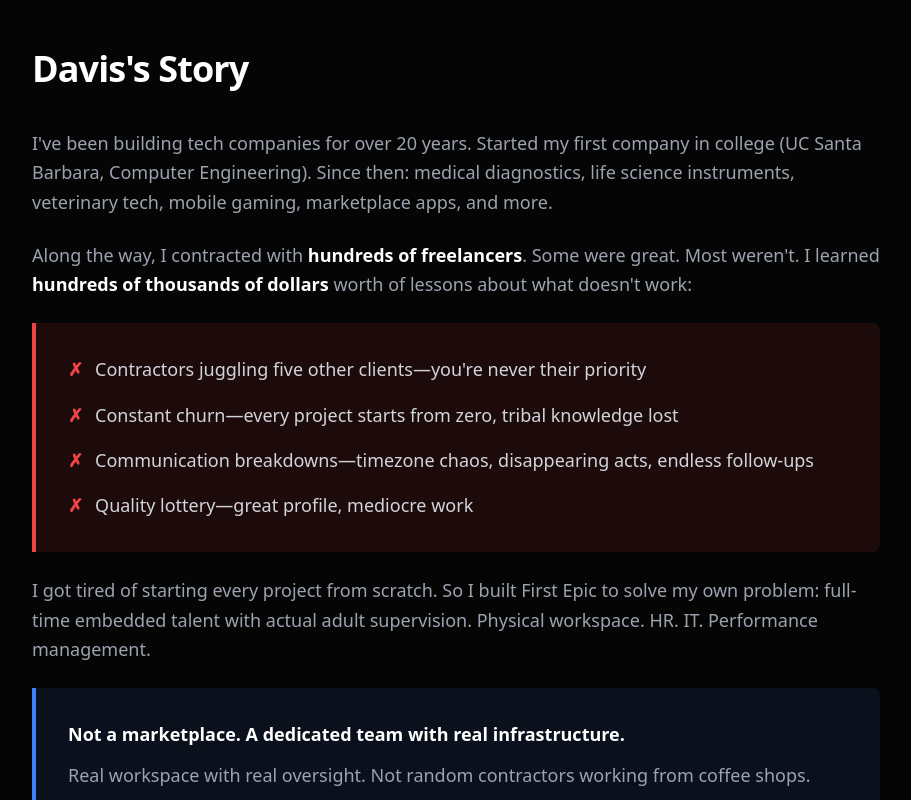
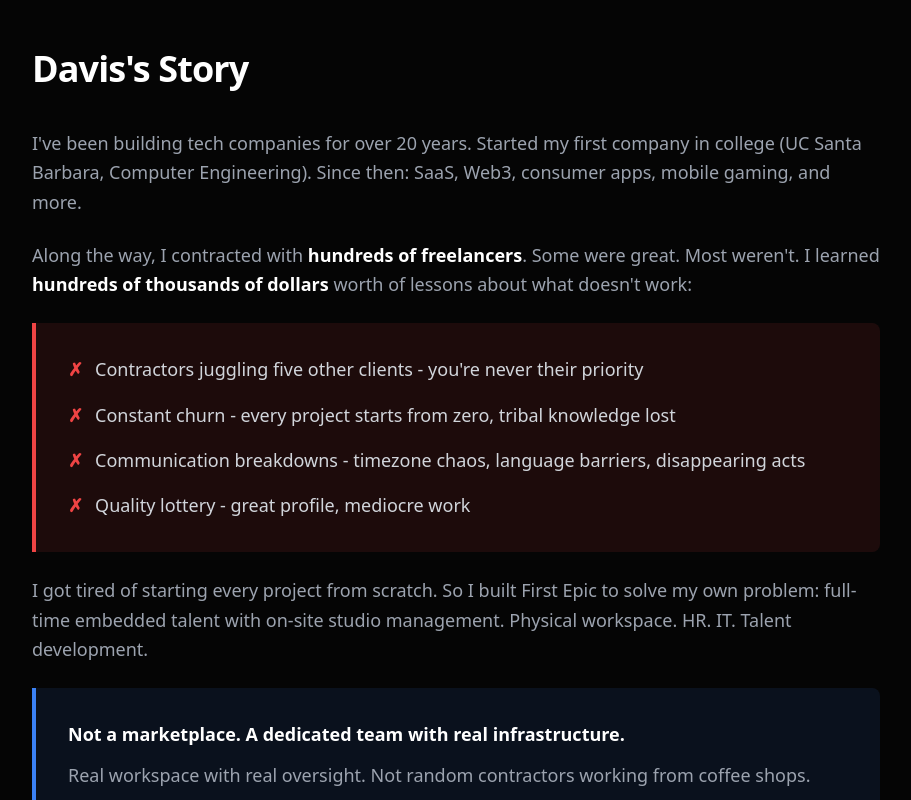
Before and after one commit to First-Epic/firstepic-website, a Next.js app: page /about in a window 1280 px wide. Shown: the part 480-1280 px from the top of the page, without its empty margins (184-1095 px from the left). Built offline with nearby package versions, Linux system fonts and the light colour scheme.

Commit message:
Davis feedback: stat, tagline, industries, dashes, terminology updates

```diff
--- a/app/about/page.tsx
+++ b/app/about/page.tsx
@@ -36,7 +36,7 @@ export default function About() {
           <h2 className="text-3xl md:text-4xl font-bold mb-10 text-white tracking-tight">Davis&apos;s Story</h2>
           <div className="space-y-6 text-lg text-gray-400 leading-relaxed">
             <p>
-              I&apos;ve been building tech companies for over 20 years. Started my first company in college (UC Santa Barbara, Computer Engineering). Since then: medical diagnostics, life science instruments, veterinary tech, mobile gaming, marketplace apps, and more.
+              I&apos;ve been building tech companies for over 20 years. Started my first company in college (UC Santa Barbara, Computer Engineering). Since then: SaaS, Web3, consumer apps, mobile gaming, and more.
             </p>
             <p>
               Along the way, I contracted with <strong className="text-white">hundreds of freelancers</strong>. Some were great. Most weren&apos;t. I learned <strong className="text-white">hundreds of thousands of dollars</strong> worth of lessons about what doesn&apos;t work:
@@ -46,25 +46,25 @@ export default function About() {
               <ul className="space-y-4 text-gray-300">
                 <li className="flex items-start gap-3">
                   <span className="text-red-500 flex-shrink-0 font-bold">✗</span>
-                  <span>Contractors juggling five other clients—you&apos;re never their priority</span>
+                  <span>Contractors juggling five other clients - you&apos;re never their priority</span>
                 </li>
                 <li className="flex items-start gap-3">
                   <span className="text-red-500 flex-shrink-0 font-bold">✗</span>
-                  <span>Constant churn—every project starts from zero, tribal knowledge lost</span>
+                  <span>Constant churn - every project starts from zero, tribal knowledge lost</span>
                 </li>
                 <li className="flex items-start gap-3">
                   <span className="text-red-500 flex-shrink-0 font-bold">✗</span>
-                  <span>Communication breakdowns—timezone chaos, disappearing acts, endless follow-ups</span>
+                  <span>Communication breakdowns - timezone chaos, language barriers, disappearing acts</span>
                 </li>
                 <li className="flex items-start gap-3">
                   <span className="text-red-500 flex-shrink-0 font-bold">✗</span>
-                  <span>Quality lottery—great profile, mediocre work</span>
+                  <span>Quality lottery - great profile, mediocre work</span>
                 </li>
               </ul>
             </div>
 
             <p>
-              I got tired of starting every project from scratch. So I built First Epic to solve my own problem: full-time embedded talent with actual adult supervision. Physical workspace. HR. IT. Performance management.
+              I got tired of starting every project from scratch. So I built First Epic to solve my own problem: full-time embedded talent with on-site studio management. Physical workspace. HR. IT. Talent development.
             </p>
 
             <div className="bg-blue-500/10 border-l-4 border-blue-500 p-8 rounded-r-lg my-8">
@@ -74,7 +74,7 @@ export default function About() {
               </p>
             </div>
 
-            <p>Then my colleagues wanted it. Now I&apos;m building this into a company.</p>
+            <p>Then my colleagues wanted it. Now I&apos;ve built this into a company.</p>
           </div>
         </section>
 
@@ -89,7 +89,7 @@ export default function About() {
               That&apos;s noise. Everyone says that.
             </p>
             <p>
-              What makes First Epic different is <strong className="text-blue-400">physical infrastructure with professional oversight</strong>. We&apos;re not a marketplace connecting you to random contractors. We run an actual workspace with HR, IT, performance management, and daily supervision.
+              What makes First Epic different is <strong className="text-blue-400">physical infrastructure with professional oversight</strong>. We&apos;re not a marketplace connecting you to random contractors. We run an actual workspace with HR, IT, talent development, and daily supervision.
             </p>
 
             <div className="bg-gradient-to-r from-slate-800 to-blue-900/50 p-10 rounded-xl my-8 border border-white/10">
@@ -138,7 +138,7 @@ export default function About() {
         <div className="max-w-7xl mx-auto flex flex-col md:flex-row justify-between items-center gap-6">
           <div className="flex items-center gap-3">
             <div className="w-8 h-8 bg-white text-black flex items-center justify-center font-bold font-mono text-xs rounded-sm">FE</div>
-            <span className="text-gray-500 text-sm">Full-time embedded talent with adult supervision.</span>
+            <span className="text-gray-500 text-sm">Full-time embedded talent with on-site management.</span>
           </div>
           <div className="flex gap-8 text-sm">
             <a href="/about" className="text-white font-medium">About</a>
--- a/app/faq/page.tsx
+++ b/app/faq/page.tsx
@@ -6,7 +6,7 @@ export default function FAQ() {
     },
     {
       question: "Where is the talent located?",
-      answer: "We operate a physical studio in Islamabad/Rawalpindi with workspace, internet, IT support, HR, and daily supervision in a secure location. This gives you professional infrastructure with adult oversight—not random contractors working from coffee shops."
+      answer: "We operate a physical studio in Islamabad/Rawalpindi with workspace, internet, IT support, HR, and daily supervision in a secure location. This gives you professional infrastructure with adult oversight - not random contractors working from coffee shops."
     },
     {
       question: "Do you offer managed services?",
@@ -30,7 +30,7 @@ export default function FAQ() {
     },
     {
       question: "What timezone options do you offer?",
-      answer: "We operate 24/7 and can accommodate your preferred schedule: (1) Overnight work for US teams—tasks completed while you sleep, (2) Partial overlap—available during your afternoon hours, (3) Full US business hours overlap—real-time collaboration during your 9-5. You choose what works best for your workflow."
+      answer: "We operate 24/7 and can accommodate your preferred schedule: (1) Overnight work for US teams - tasks completed while you sleep, (2) Partial overlap - available during your afternoon hours, (3) Full US business hours overlap - real-time collaboration during your 9-5. You choose what works best for your workflow."
     },
     {
       question: "How do you enable team members with AI tools?",
@@ -122,7 +122,7 @@ export default function FAQ() {
         <div className="max-w-7xl mx-auto flex flex-col md:flex-row justify-between items-center gap-6">
           <div className="flex items-center gap-3">
             <div className="w-8 h-8 bg-white text-black flex items-center justify-center font-bold font-mono text-xs rounded-sm">FE</div>
-            <span className="text-gray-500 text-sm">Full-time embedded talent with adult supervision.</span>
+            <span className="text-gray-500 text-sm">Full-time embedded talent with on-site management.</span>
           </div>
           <div className="flex gap-8 text-sm">
             <a href="/about" className="text-gray-400 hover:text-white transition">About</a>
```
Also changed, not shown: app/page.tsx (+5 -5 lines).
